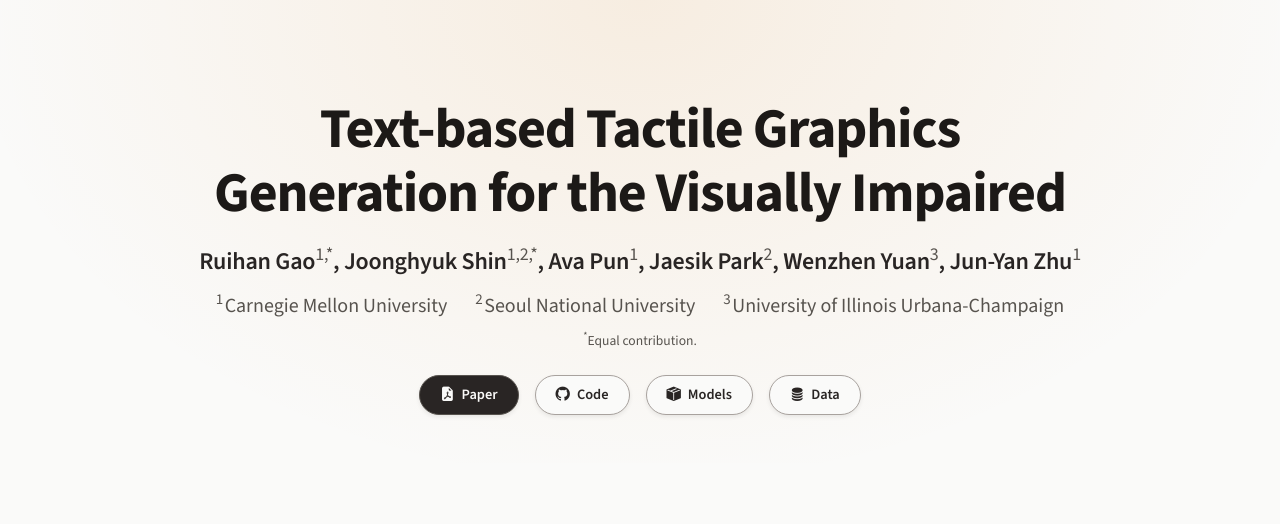
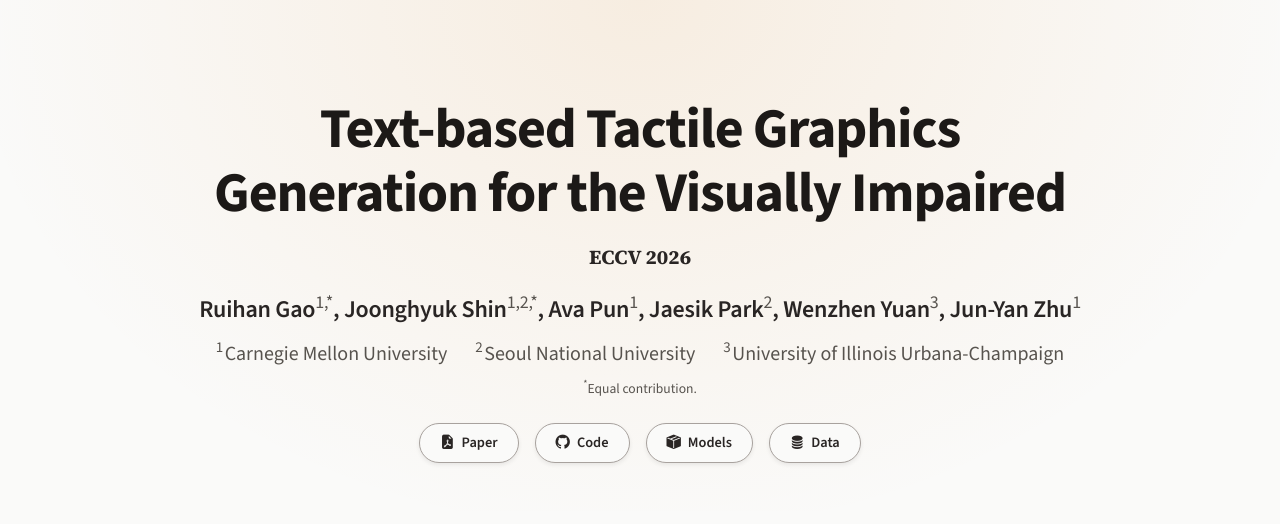
Before and after one commit to RuihanGao/Text2TactileGraphics, a plain HTML site: page index.html in a window 1280 px wide. Shown: the top 524 px of the page. Drawn offline with nearby package versions, Linux system fonts and the light colour scheme; a script that the page names is missing.

Commit message:
add ECCV 2026

```diff
--- a/index.html
+++ b/index.html
@@ -71,6 +71,7 @@
         <h1 class="hero-heading display-4">
             Text-based Tactile Graphics Generation for the Visually Impaired
         </h1>
+        <p class="conference-venue fs-5 fw-bold mt-3 mb-0">ECCV 2026</p>
         <div class="authors fs-4 mt-3">
             <a href="https://ruihangao.github.io/" class="author-link"
                target="_blank" rel="noopener noreferrer">Ruihan Gao</a><sup>1,&#42;</sup>,
@@ -92,7 +93,7 @@
         </div>
         <p class="footnote text-muted mt-2 mb-4"><sup>&#42;</sup>Equal contribution.</p>
         <div class="d-flex flex-wrap gap-3 justify-content-center">
-            <a href="https://arxiv.org/abs/2607.22674" class="btn btn-tactile"
+            <a href="https://arxiv.org/abs/2607.22674" class="btn btn-tactile-outline"
                target="_blank" rel="external noopener noreferrer">
                 <i class="bi bi-file-earmark-pdf-fill me-1" aria-hidden="true"></i> Paper
             </a>
```
